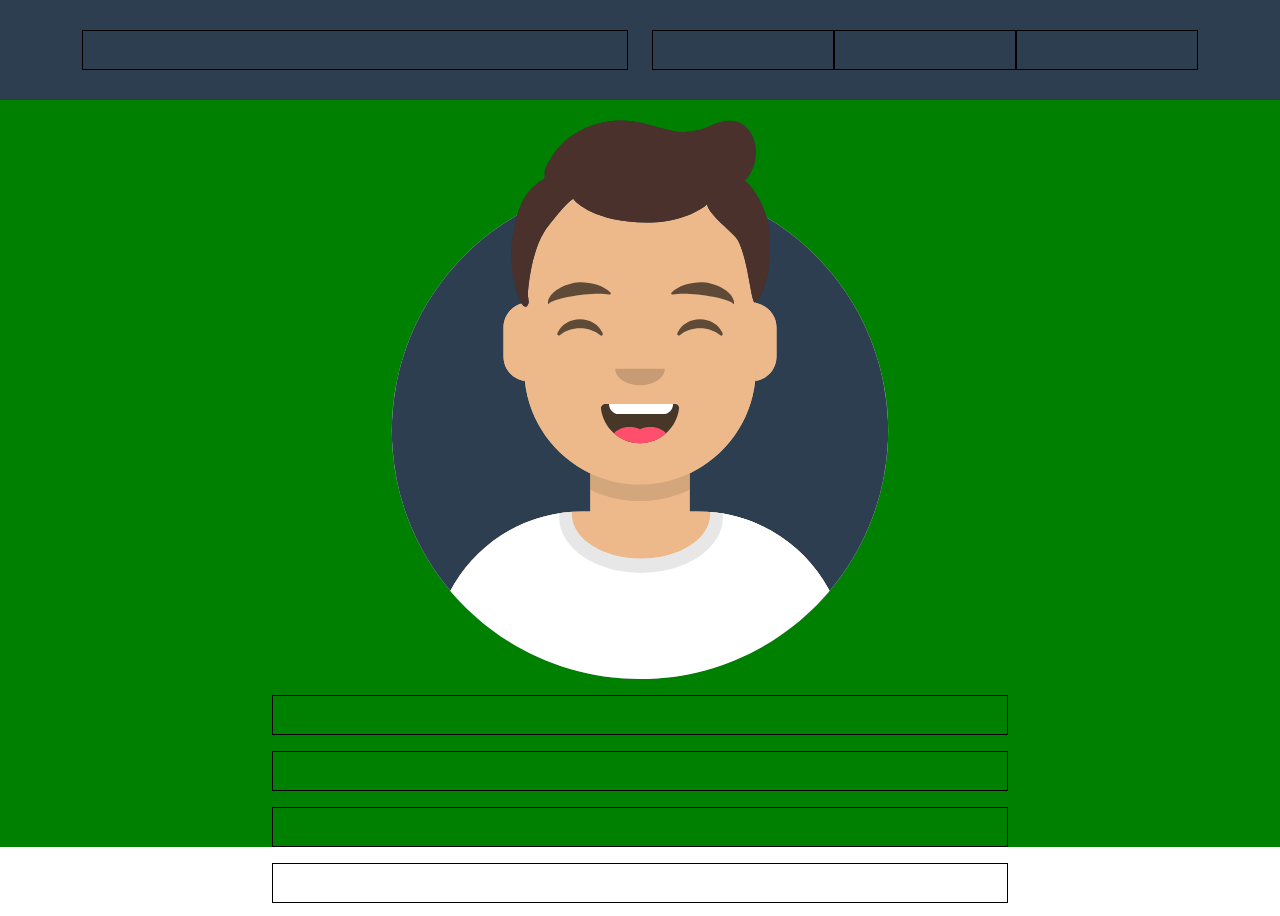
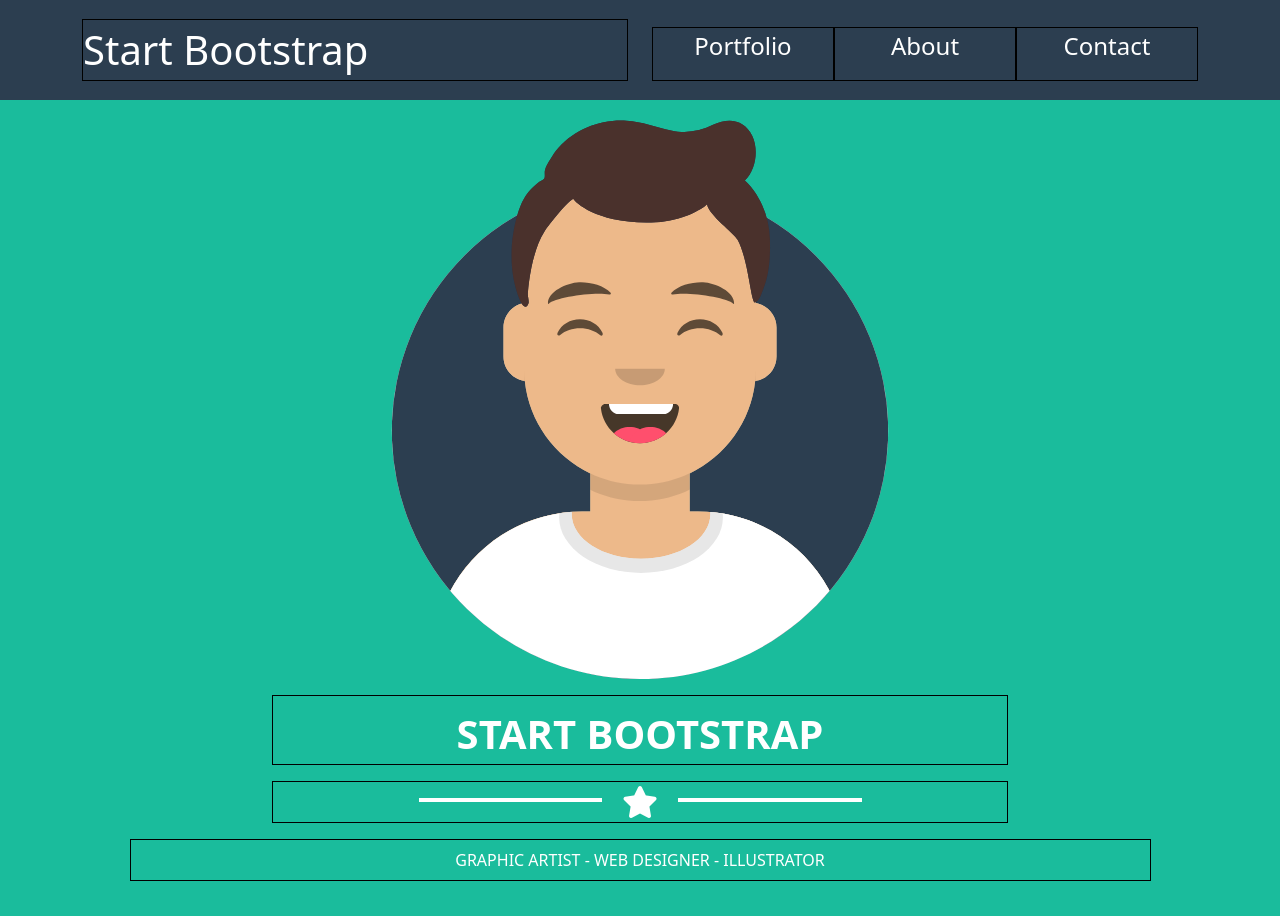
Before and after one commit to 19nikilangiu91/html-css-bootstrap-freelancer, a plain HTML site: page index.html in a window 1280 px wide. Shown: the top 916 px of the page. Drawn offline with nearby package versions, Linux system fonts and the light colour scheme.

Commit message:
Header + First Section done

```diff
--- a/css/style.css
+++ b/css/style.css
@@ -13,22 +13,29 @@
 .contact{
     width: 100%;
     min-height: 40px;
+    color: white;
     border: 1px solid black;
 }
 
 .menu{
-    min-height: 40px;
-    border: 1px solid black;
+    /* min-height: 40px; */
+    /* border: 1px solid black; */
 }
 
 
 .green-screen{
-    background-color: green;
+    background-color: #1abc9c;
     /* DEBUG */
     min-height: 250px;
 }
 
-/* .cerchio-container{
+.line{
+    width: 25%;
+    height: 2px;
+    border: 2px solid white;
+}
+
+/* .circle-container{
     display: flex;
     justify-content: center;
 } */
--- a/index.html
+++ b/index.html
@@ -4,23 +4,29 @@
     <meta charset="UTF-8">
     <meta http-equiv="X-UA-Compatible" content="IE=edge">
     <meta name="viewport" content="width=device-width, initial-scale=1.0">
+    <link rel="stylesheet" href="https://cdnjs.cloudflare.com/ajax/libs/font-awesome/6.2.0/css/all.min.css">
     <link rel="stylesheet" href=" 	https://cdn.jsdelivr.net/npm/bootstrap@5.2.2/dist/css/bootstrap.min.css">
     <link rel="stylesheet" href="css/style.css">
     <title>Bootstrap Freelance</title>
 </head>
 <body>
+
     <header>
         <div class="top-header">
             <div class="container">
-                <div class="row">
+                <div class="row text-center lh-2">
                     <div class="col-10 col-sm-6">
-                        <div class="text"></div>
+                        <div class="text text-start fs-1">Start Bootstrap</div>
                     </div>
-                    <div class="col-2 col-sm-6 d-flex">
-                        <div class="menu d-sm-none"></div>
-                        <div class="d-none portfolio d-sm-block"></div>
-                        <div class="d-none about d-sm-block"></div>
-                        <div class="d-none contact d-sm-block"><div>
+                    <div class="col-2 col-sm-6 d-flex fs-4 pt-2">
+                        <div class="menu d-sm-none">
+                            <i class="fa-solid fa-bars"></i>
+                        </div>
+                        <div class="d-none portfolio d-sm-block">
+                            Portfolio
+                        </div>
+                        <div class="d-none about d-sm-block">About</div>
+                        <div class="d-none contact d-sm-block">Contact<div>
                     </div>
                 </div>
             </div>
@@ -35,19 +41,23 @@
                        <img src="./img/avatar.svg" alt="avatar logo" class="img-fluid">
                     </div>
                 </div>
-                <div class="row justify-content-center mt-3">
+                <div class="row justify-content-center text-center mt-3">
                     <div class="col-8">
-                        <div class="text"></div>
+                        <div class="text fw-bold fs-1 pt-2">START BOOTSTRAP</div>
                     </div>
                 </div>
                 <div class="row justify-content-center mt-3">
                     <div class="col-8">
-                        <div class="text"></div>
+                        <div class="text d-flex justify-content-center">
+                            <span class="line m-3"></span>
+                            <i class="fa-solid fa-star fs-2 p-1"></i>
+                            <span class="line m-3"></span>
+                        </div>
                     </div>
                 </div>
                 <div class="row justify-content-center mt-3">
-                    <div class="col-8">
-                        <div class="text"></div>
+                    <div class="col-11 mb-5 fs-6">
+                        <div class="text text-center p-2">GRAPHIC ARTIST - WEB DESIGNER - ILLUSTRATOR</div>
                     </div>
                 </div>
             </div>
@@ -95,9 +105,7 @@
             <div class="container">
                 <div class="row text-center">
                    <div class="col m-2">
-                    About
-
-                   </div>
+                    About</div>
                 </div>
                 <div class="row text-center">
                     <div class="col m-2">
```
